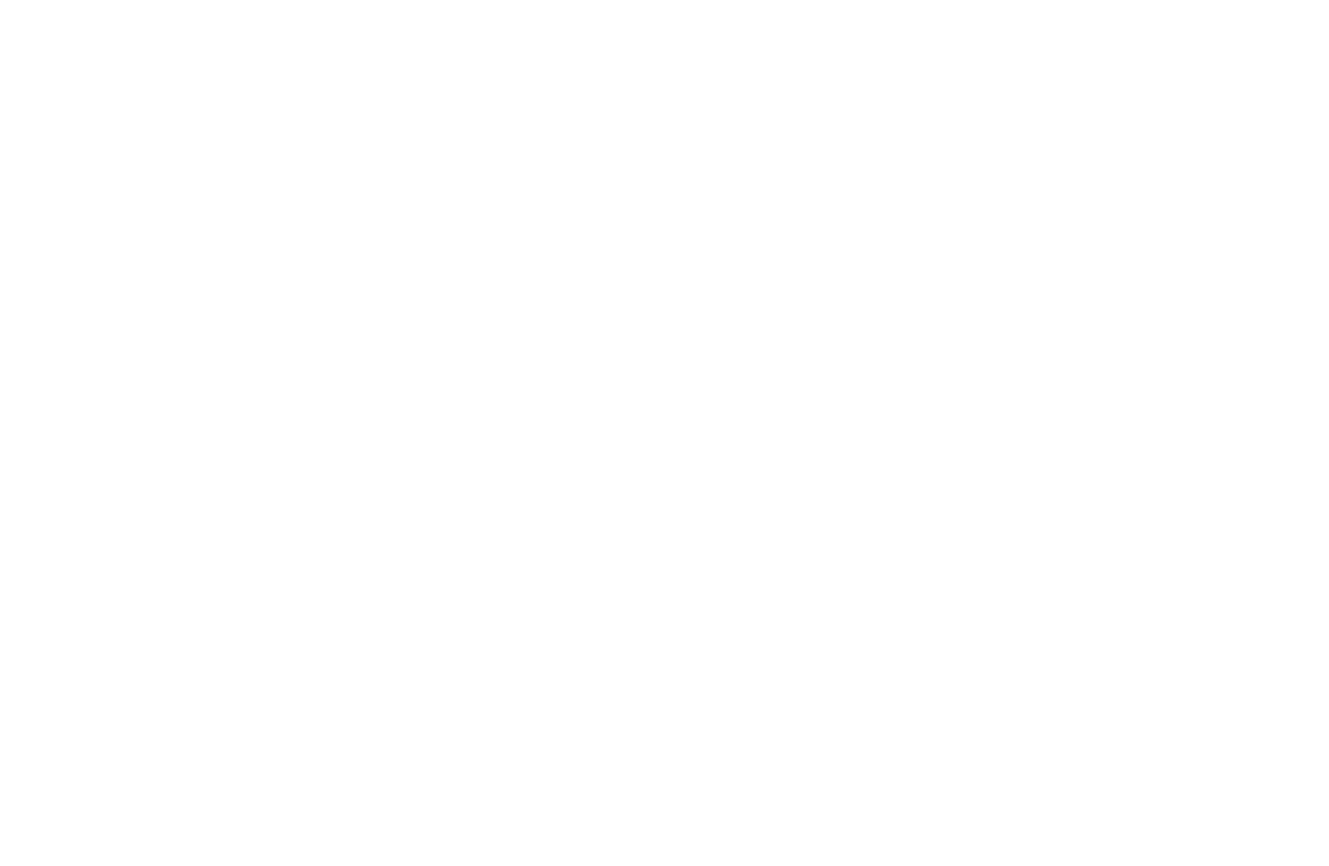
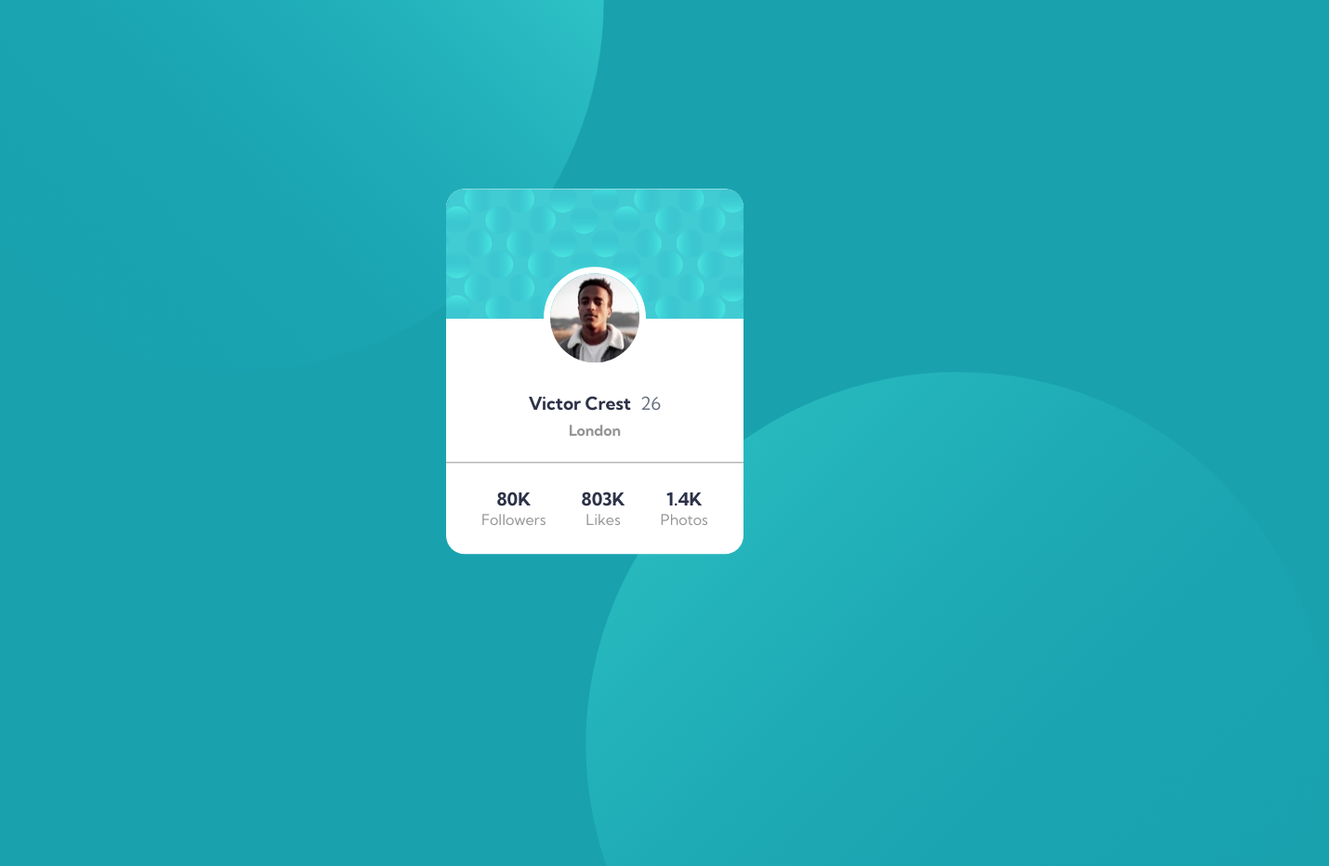
Before and after one commit to saularanguren/profile-card-component-main, a plain HTML site: page index.html in a window 1280 px wide. Shown: the whole page at 93% size, 1430 px wide, since content can reach past the window. Before the commit the page ends 800 px from the top, so only its background shows below. Drawn offline with Linux system fonts and the light colour scheme.

Commit message:
se añadio los elementos necesarios para el desarrollo de la profile card con sus respectivos estilos

```diff
--- a/css/style.css
+++ b/css/style.css
@@ -3,6 +3,7 @@
     --very-dark-desaturated-blue: hsl(229, 23%, 23%);
     --dark-grayish-blue: hsl(227, 10%, 46%);
     --dark-gray: hsl(0, 0%, 59%);
+    --white: hsl(0, 0%, 100%);
     --family: 'Kumbh Sans', sans-serif;
 }
 
@@ -13,6 +14,179 @@
 }
 
 body{
-    min-height: 100vh;
+    height: 100vh;
+    width: 100vw;
     font-size: 18px;
+    overflow: hidden;
+    font-family: var(--family);
+    padding: 5em 0;
+    background-color: var(--dark-cyan);
 }
+
+.bg-img{
+    width: 450px;
+    height: 450px;
+    position: absolute;
+    z-index: -1;
+}
+
+.top{
+    top: 0;
+    left: 0;
+    transform: translate(-250px, -150px);
+}
+
+.bottom{
+    bottom: 0;
+    right: 0;
+    transform: translate(250px, 150px);
+}
+
+/* Card Profile  */
+.card{
+    width: 90%;
+    max-width: 320px;
+    height: auto;
+    overflow: hidden;
+    border-radius: 20px;
+    position: absolute;
+    top: 50%;
+    left: 50%;
+    transform: translate(-50%, -50%);
+    display: flex;
+    flex-direction: column;
+    background-color: var(--white);
+}
+
+.card__illustration{
+    width: 100%;
+    height: 100%;
+    display: flex;
+    justify-content: center;
+    align-items: center;
+    position: relative;
+}
+
+.card__illustration img{
+    background-size: cover;
+}
+
+.card__img{
+    border: 7px solid var(--white);
+    border-radius: 50%;
+    overflow: hidden;
+    position: absolute;
+    top: 60%;
+    display: flex;
+    justify-content: center;
+    align-items: center;
+}
+
+.card__img img{
+    background-size: cover;
+}
+
+.card__info{
+    width: 100%;
+    height: 100%;
+    margin-top: 2.5em;
+    padding: 1.5em 0;
+    text-align: center;
+}
+
+.card__info hr{
+    width: 100%;
+    border: none;
+    height: 1px;
+    background-color: var(--dark-gray);
+}
+
+.card__info h1{
+    font-size: 1.2rem;
+    line-height: 2em;
+    color: var(--very-dark-desaturated-blue);
+}
+
+.card__info h1 span{
+    margin-left: .3em;
+    color: var(--dark-grayish-blue);
+    font-weight: 500;
+}
+
+.card__info h2{
+    font-size: 1rem;
+    margin-bottom: 1.5em;
+    color: var(--dark-gray);
+}
+
+.card__info__stats{
+    display: flex;
+    justify-content: space-evenly;
+    align-items: center;
+    margin-top: 1.5em;
+}
+
+.card__info__stats div{
+    display: flex;
+    justify-content: center;
+    align-items: center;
+    flex-direction: column;
+}
+
+.card__info__stats div > h3{
+    font-size: 1.2rem;
+    color: var(--very-dark-desaturated-blue);
+}
+
+.card__info__stats div > p{
+    font-size: 1rem;
+    color: var(--dark-gray);
+}
+/* End Card Profile  */
+
+/* Media Query For Desktop */
+@media screen and (min-width: 1000px){
+    .bg-img{
+        width: 800px;
+        height: 800px;
+    }
+
+    .top{
+        transform: translate(-250px, -450px);
+    }
+
+    .bottom{
+        transform: translate(250px, 450px);
+    }
+}
+
+@media screen and (min-width: 1200px){
+    .bg-img{
+        width: 800px;
+        height: 800px;
+    }
+
+    .top{
+        transform: translate(-150px, -400px);
+    }
+
+    .bottom{
+        transform: translate(150px, 400px);
+    }
+}
+
+@media screen and (min-width: 1440px) {
+    .bg-img{
+        width: 1000px;
+        height: 1000px;
+    }
+
+    .top{
+        transform: translate(-200px, -600px);
+    }
+
+    .bottom{
+        transform: translate(200px, 600px);
+    }
+}
+/* End Media Query For Desktop */
--- a/index.html
+++ b/index.html
@@ -12,7 +12,39 @@
 
 <body>
 
+  <!-- Images Background -->
+  <img src="images/bg-pattern-top.svg" alt="" class="bg-img top">
+  <img src="images/bg-pattern-bottom.svg" alt="bg-bottom" class="bg-img bottom">
+  <!-- End Images Background -->
+
   <!-- Card Profile -->
+  <main class="card">
+    <div class="card__illustration">
+      <img src="images/bg-pattern-card.svg" alt="illustration">
+      <div class="card__img">
+        <img src="images/image-victor.jpg" alt="profile picture">
+      </div>
+    </div>
+    <div class="card__info">
+      <h1>Victor Crest <span>26</span></h1>
+      <h2>London</h2>
+      <hr>
+      <div class="card__info__stats">
+        <div>
+          <h3>80K</h3>
+          <p>Followers</p>
+        </div>
+        <div>
+          <h3>803K</h3>
+          <p>Likes</p>
+        </div>
+        <div>
+          <h3>1.4K</h3>
+          <p>Photos</p>
+        </div>
+      </div>
+    </div>
+  </main>
   <!-- End Card Profile -->
 
   <!-- Author Saul Aranguren -->
```
